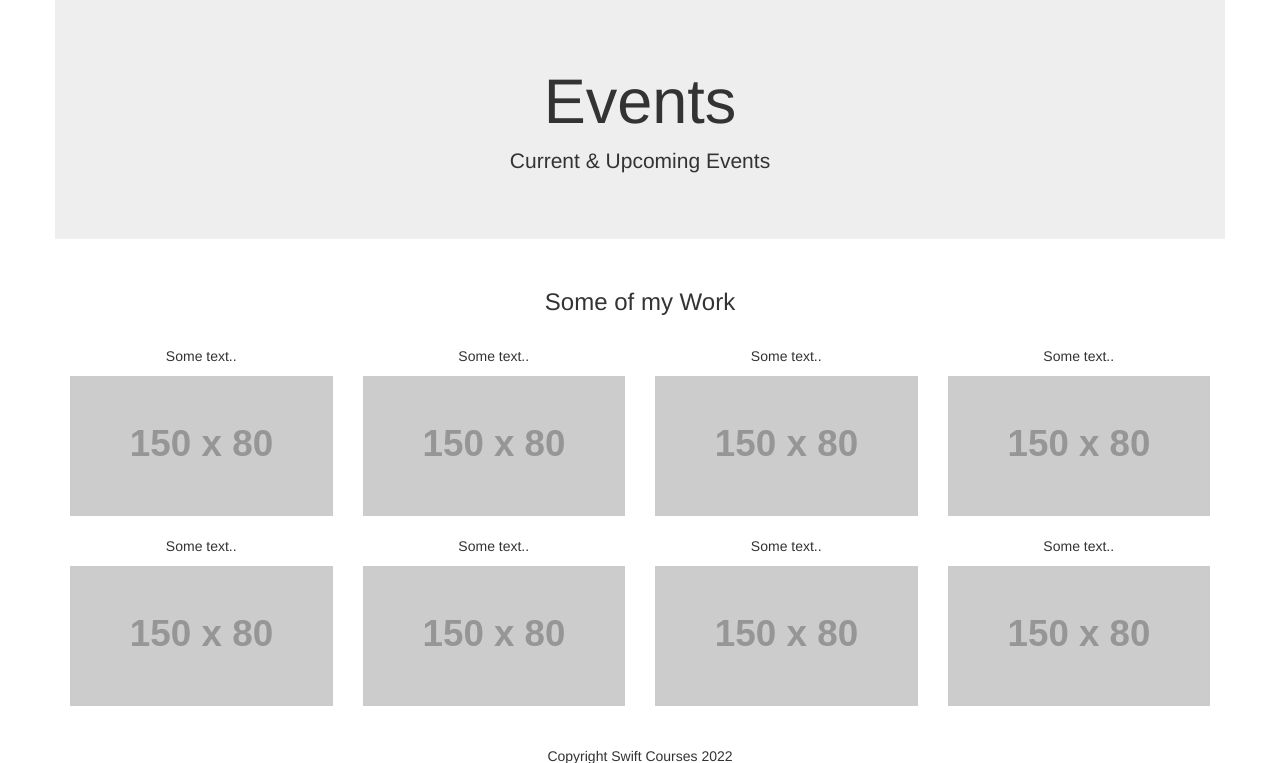
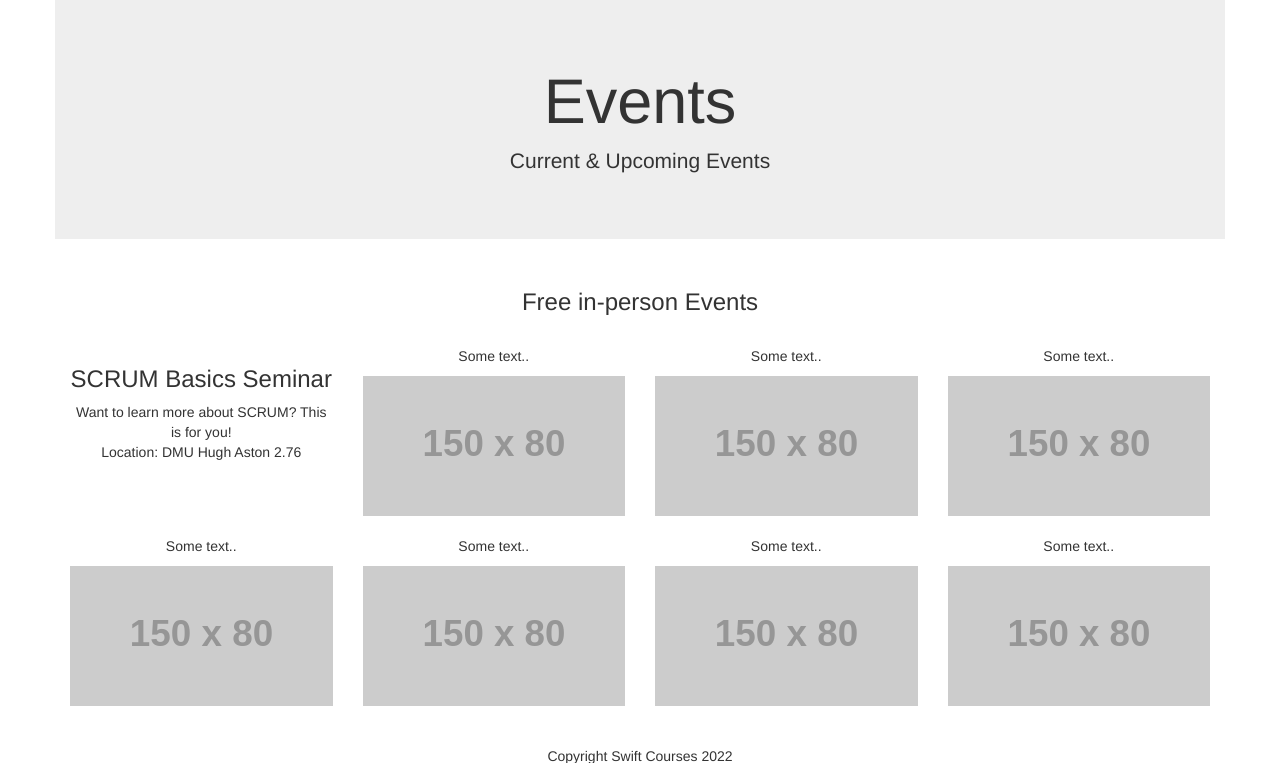
Before and after one commit to Void-Stag/Flask-Assessment, a Flask app: page /events in a window 1280 px wide. Shown: the part 73-836 px from the top of the page. Run offline with Flask 3, Linux system fonts and the light colour scheme; grey boxes labelled with a size stand in for pictures from a placeholder-image service; parts of the project's set-up code (start-up, migrations or seed data) failed here and were passed over; some libraries are stand-ins or nearby versions.

Commit message:
event add

```diff
--- a/App3_Scrum_080222/app/__init__.py
+++ b/App3_Scrum_080222/app/__init__.py
@@ -1,4 +1,5 @@
 import logging
+import os
 from flask import Flask
 from config import Config
 from flask_mail import Mail
--- a/App3_Scrum_080222/app/templates/event.html
+++ b/App3_Scrum_080222/app/templates/event.html
@@ -10,11 +10,12 @@
 </div>
 
 <div class="container-fluid bg-3 text-center">
-  <h3>Some of my Work</h3><br>
+  <h3>Free in-person Events</h3><br>
   <div class="row">
     <div class="col-sm-3">
-      <p>Some text..</p>
-      <img src="https://placehold.it/150x80?text=IMAGE" class="img-responsive" style="width:100%" alt="Image">
+      <h3>SCRUM Basics Seminar</h3>
+      <p>Want to learn more about SCRUM? This is for you!<br>
+      Location: DMU Hugh Aston 2.76</p>
     </div>
     <div class="col-sm-3">
       <p>Some text..</p>
```
Also changed, not shown: 1 other file.
